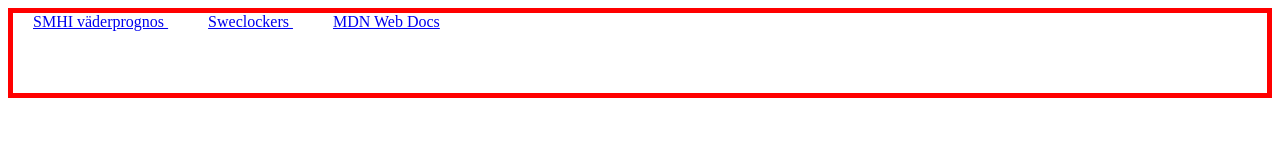
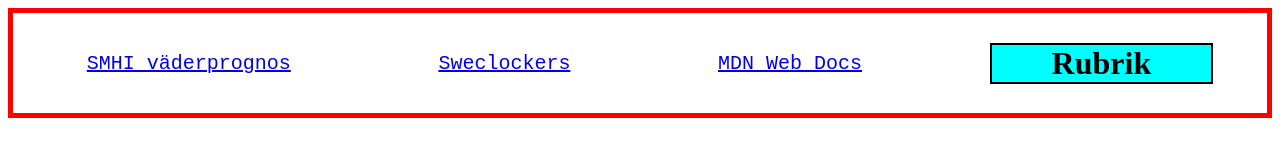
Before and after one commit to TE22A-Inal-Zettergren-Nova/Lek3b-Uppg1-Divar, a plain HTML site: page index.html in a window 1280 px wide. Drawn offline with Linux system fonts and the light colour scheme.

Commit message:
gjort klart första diven

```diff
--- a/index.html
+++ b/index.html
@@ -11,8 +11,8 @@
         <a href="https://smhi.se"> SMHI väderprognos </a>
         <a href="https://www.sweclockers.com/"> Sweclockers </a>
         <a href="https://developer.mozilla.org/en-US/"> MDN Web Docs </a>
+        <h1 id="rubrik">Rubrik</h1>
     </div>
 
-    <h1 id="rubrik"></h1>
 </body>
 </html>
--- a/style.css
+++ b/style.css
@@ -1,8 +1,22 @@
 #top{
     border: 5px solid red;
-    height: 80px;
-}
+    height: 100px;
+    display: flex;
+    flex-direction: row;
+    align-items: center;
+    justify-content: space-around;
 
 a{
     margin: 20px;
+    font-family: monospace;
+    font-size: 20px;
 }
+}
+
+h1{
+    background-color: aqua;
+    border: 2px solid black;
+    text-align: center;
+    padding-left: 60px;
+    padding-right: 60px;
+}
```
